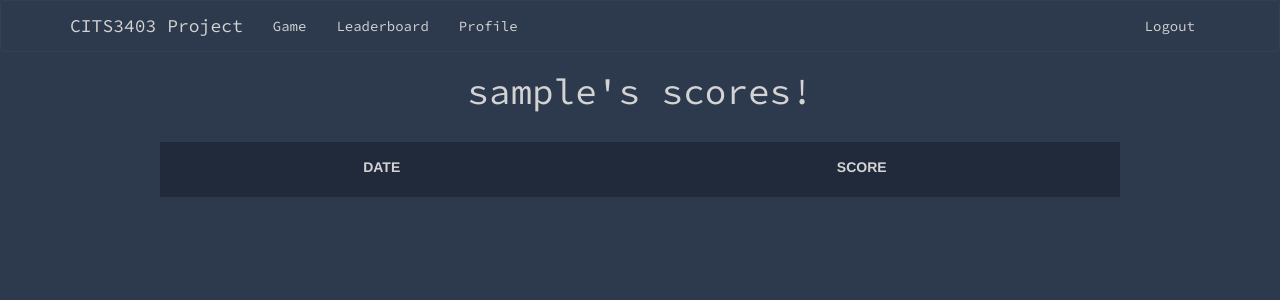
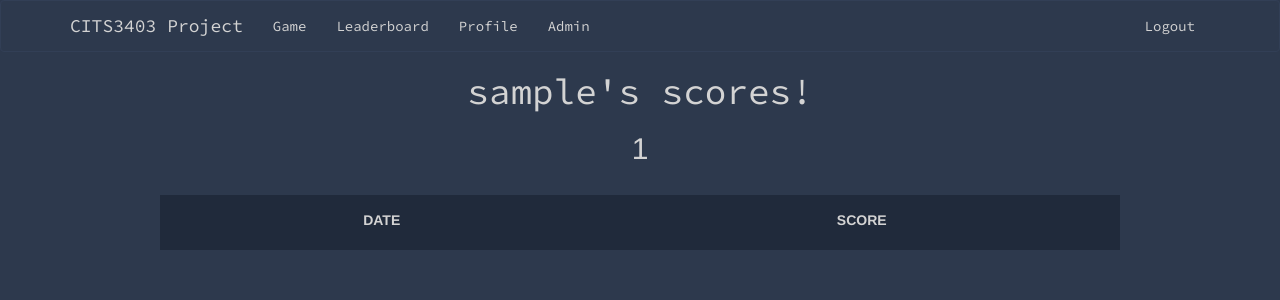
Before and after one commit to jakobdorian/CITS3403-Project, a Flask app: page /user_stats in a window 1280 px wide. Shown: the top 300 px of the page. Run offline with Flask 2, Linux system fonts and the light colour scheme; the visitor is signed in with stand-in values (Sample User, id 1); data comes from the database, SQL or seed files in the repository; both versions use the stored data as it was after the commit; data that the repository does not hold is empty; some libraries are stand-ins or nearby versions.

Commit message:
added admin user

```diff
--- a/app/routes.py
+++ b/app/routes.py
@@ -109,3 +109,13 @@ def update():
 def results():
     all_scores = Puzzle.query.all()
     return render_template('game.html', scores=all_scores)
+
+@app.route('/admin')
+@login_required
+def admin():
+    id = current_user.id
+    if id == 4:
+        return render_template('admin.html', title='Admin')
+    else:
+        flash("You are not authorized to access this page")
+        return redirect(url_for('index'))
--- /dev/null
+++ b/app/templates/admin.html
@@ -0,0 +1,6 @@
+{% extends "base.html" %}
+
+{% block content %}
+    <h1>Admin</h1>
+
+{% endblock %}
--- a/app/templates/base.html
+++ b/app/templates/base.html
@@ -45,6 +45,7 @@
                 <li><a href="{{ url_for('game') }}">Game</a></li>
                 <li><a href="{{ url_for('leaderboard') }}">Leaderboard</a></li>
                 <li><a href="{{ url_for('user_stats') }}">Profile</a></li>
+                <li><a href="{{ url_for('admin') }}">Admin</a></li>
                 {% endif %}
             </ul>
 
--- a/app/templates/user.html
+++ b/app/templates/user.html
@@ -2,8 +2,7 @@
 
 {% block content %}
     <h1>{{ current_user.username }}'s scores! </h1>
-
-
+    <h2>{{ current_user.id }} </h2>
 
    <!--TODO: IF NO SCORES YET, LINK TO GAME-->
    <table id="myTable" class="tablesorter">
```
Also changed, not shown: app.db.
